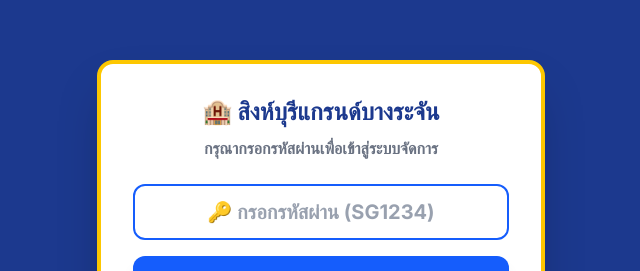
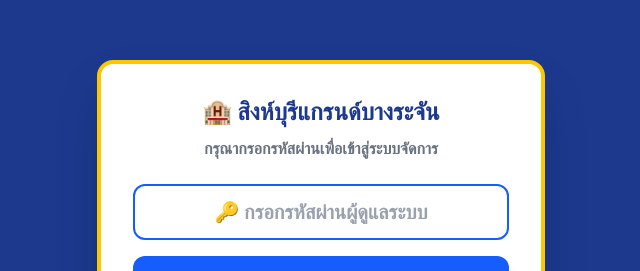
Before and after one commit to alien0199/hotel-system01, a Next.js app: page /admin in a window 1280 px wide. Shown: the part 198-469 px from the top of the page, without its empty margins (319-959 px from the left). Built offline with nearby package versions, Linux system fonts and the light colour scheme.

Commit message:
Update page.tsx

```diff
--- a/app/admin/page.tsx
+++ b/app/admin/page.tsx
@@ -33,7 +33,6 @@ export default function AdminPage() {
   const [statusMsg, setStatusMsg] = useState('');
   const [isLoading, setIsLoading] = useState(false);
 
-  // เช็ครหัสผ่านที่เคยกรอกไว้ในเครื่องนี้
   useEffect(() => {
     const auth = sessionStorage.getItem('admin_authenticated');
     if (auth === 'true') {
@@ -52,7 +51,6 @@ export default function AdminPage() {
     }
   };
 
-  // ดึงข้อมูลห้องและการตั้งค่าจาก Supabase
   const fetchRoomStatus = async () => {
     try {
       const res = await fetch('/api/get-rooms');
@@ -78,7 +76,6 @@ export default function AdminPage() {
         }
       }
 
-      // ดึงเบอร์พร้อมเพย์จาก Supabase
       const ppRes = await fetch('/api/get-promptpay');
       if (ppRes.ok) {
         const ppData = await ppRes.json();
@@ -109,7 +106,7 @@ export default function AdminPage() {
       });
 
       if (res.ok) {
-        setStatusMsg('💾 บันทึกข้อมูลลงฐานข้อมูลกลางเรียบร้อยแล้ว ทุกเครื่องจะอัปเดตทันที!');
+        setStatusMsg('💾 บันทึกข้อมูลลงฐานข้อมูลกลางเรียบร้อยแล้ว!');
       } else {
         setStatusMsg('❌ บันทึกลงฐานข้อมูลไม่สำเร็จ');
       }
@@ -190,7 +187,6 @@ export default function AdminPage() {
   const totalIncome = rooms.reduce((sum, r) => sum + (r.usageCount * r.price), 0);
   const totalCheckIns = rooms.reduce((sum, r) => sum + r.usageCount, 0);
 
-  // หน้าจอกรอกรหัสผ่านก่อนเข้าใช้งาน
   if (!isAuthenticated) {
     return (
       <div className="min-h-screen bg-blue-900 flex items-center justify-center px-4 font-sans">
@@ -202,7 +198,7 @@ export default function AdminPage() {
               type="password"
               value={passwordInput}
               onChange={(e) => setPasswordInput(e.target.value)}
-              placeholder="🔑 กรอกรหัสผ่าน (SG1234)"
+              placeholder="🔑 กรอกรหัสผ่านผู้ดูแลระบบ"
               className="w-full p-3 border-2 border-blue-400 rounded-xl mb-4 text-center font-bold text-xl text-gray-900 bg-white placeholder-gray-400 focus:outline-none focus:border-blue-600"
               autoFocus
             />
```
